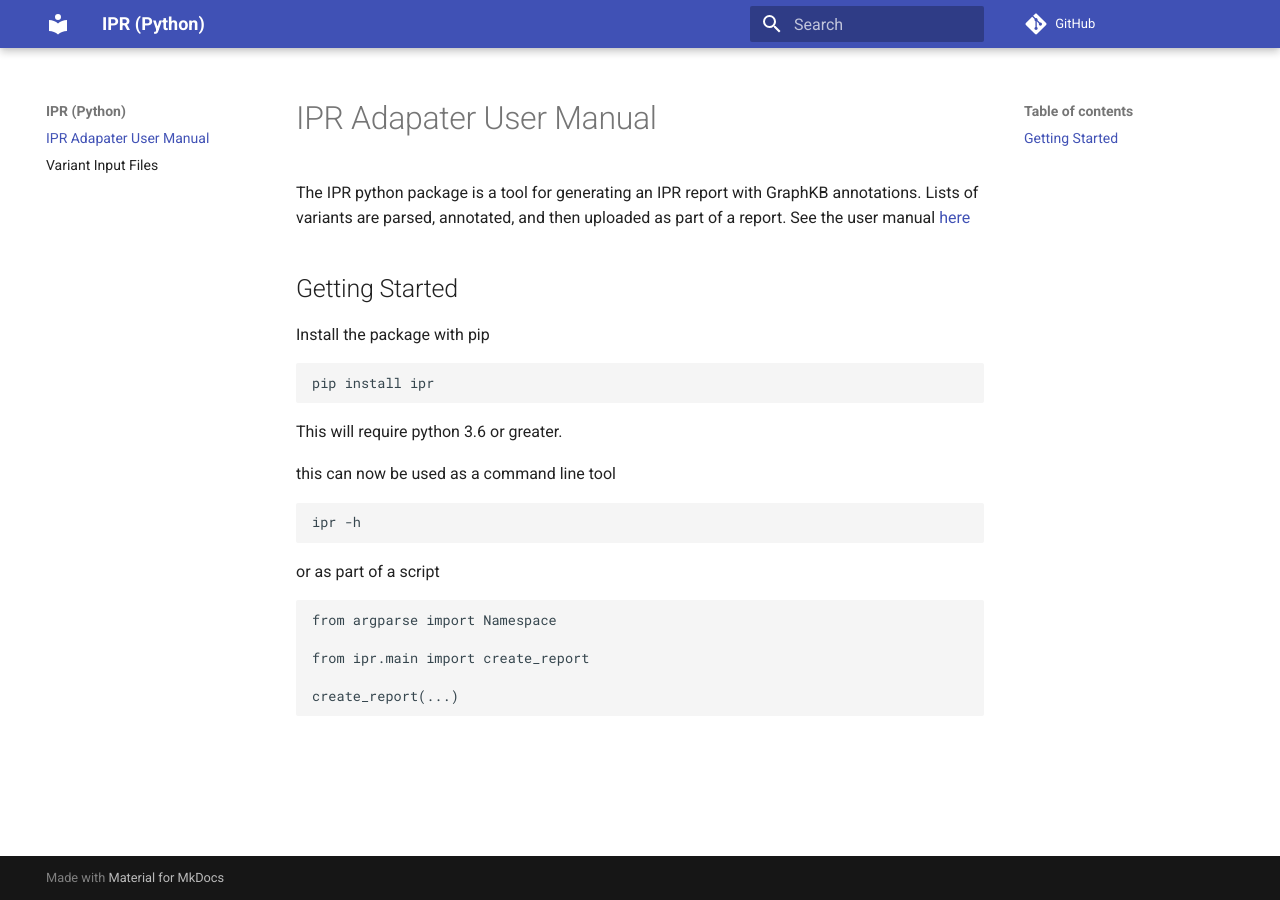
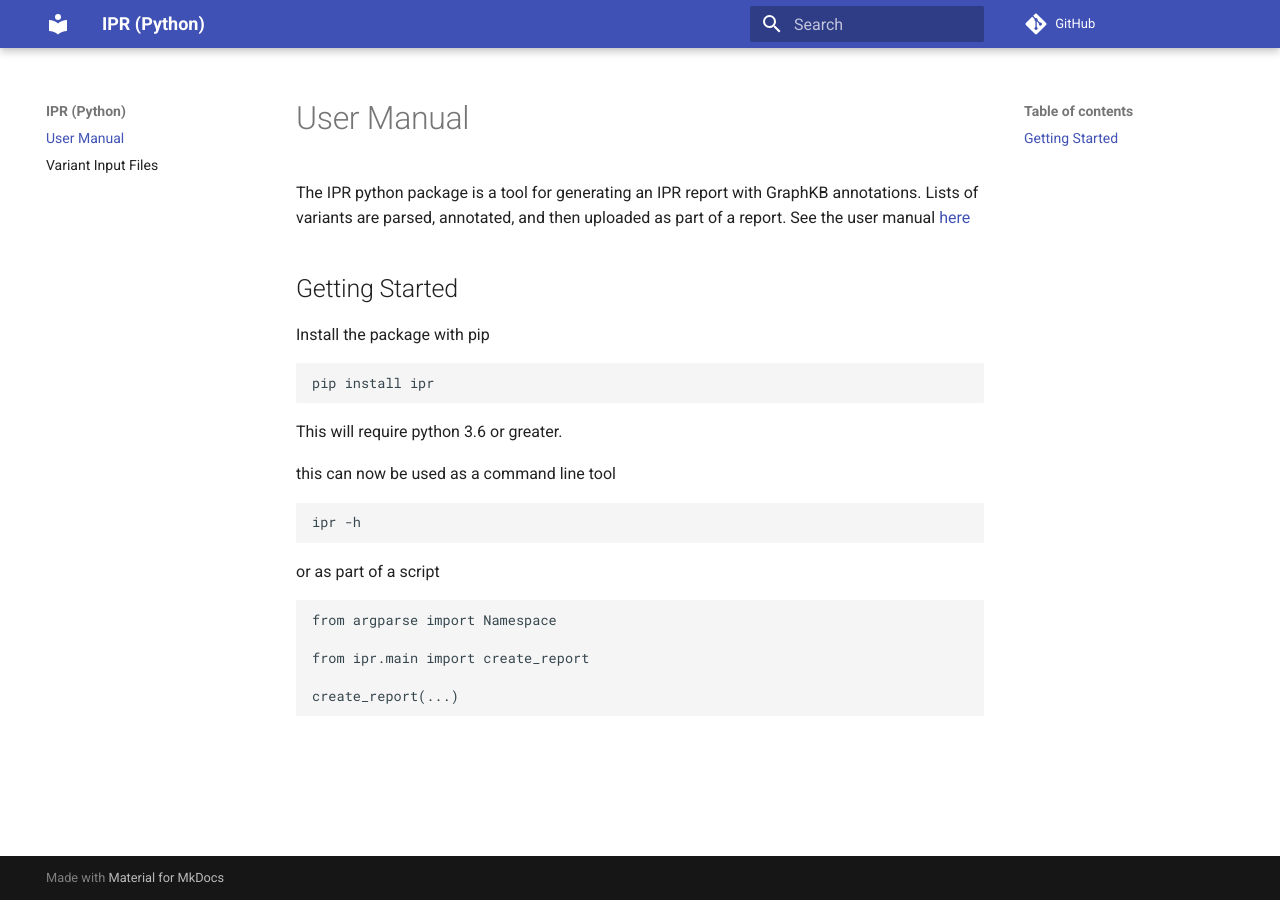
Before and after one commit to bcgsc/pori_ipr_python, an MkDocs documentation site: the page built from docs/index.md, in a window 1280 px wide. Built offline with MkDocs 1.6.1 and Material for MkDocs 9.7.7, drawn with Linux system fonts in a browser that asks for light colours; comment, search, counter and statistics services are not loaded.

Commit message:
Fix typo

```diff
--- a/docs/index.md
+++ b/docs/index.md
@@ -1,4 +1,4 @@
-# IPR Adapater User Manual
+# User Manual
 
 The IPR python package is a tool for generating an IPR report with GraphKB annotations.
 Lists of variants are parsed, annotated, and then uploaded as part of a report. See the
```
